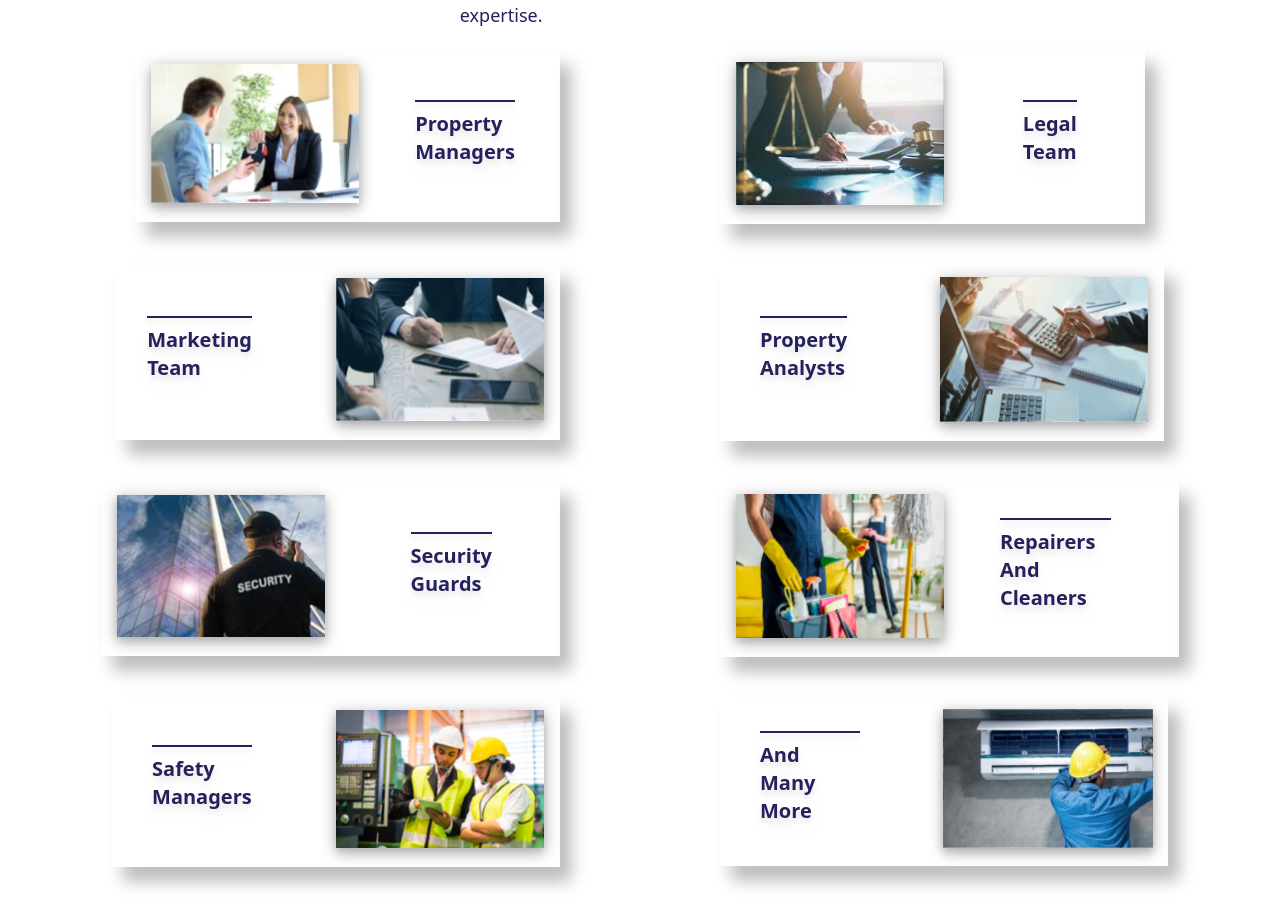
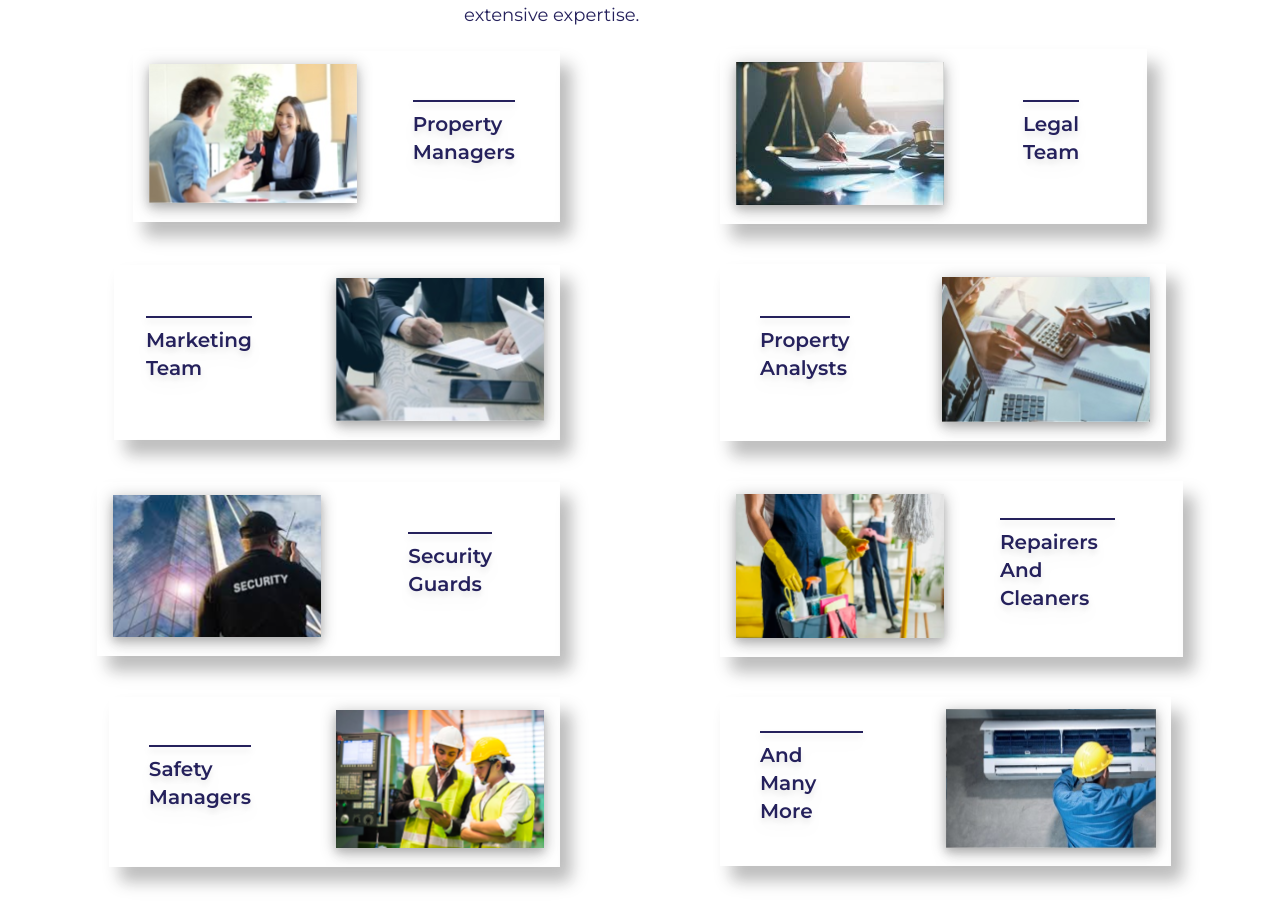
Before and after one commit to Sameekshaa999/AL-Madar-, a React (Create React App) app: page /about in a window 1280 px wide. Shown: the part 773-1692 px from the top of the page. Built offline with nearby package versions, Linux system fonts and the light colour scheme.

Commit message:
font issues

```diff
--- a/src/components/about/OurTeam.jsx
+++ b/src/components/about/OurTeam.jsx
@@ -11,7 +11,7 @@ import other from "../Zimages/other_staff.svg";
 
 const OurTeam = () => {
   return (
-    <div className="flex flex-col justify-center items-center my-10 font-Montserrat text-mpurple">
+    <div className="flex flex-col justify-center items-center my-10 font-montserrat text-mpurple">
       <div className="flex flex-col md:flex-row justify-center items-center">
         <div className="flex justify-start items-center mx-20 mb-7">
           <img src={stripes} alt="" className="h-10 md:h-20" />
@@ -19,7 +19,7 @@ const OurTeam = () => {
             Our <span className="text-mblue"> Team</span>
           </h2>
         </div>
-        <p className="font-Montserrat font-normal text-mpurple text-justify text-sm md:text-lg leading-loose inline-block w-3/5">
+        <p className=" font-normal text-mpurple text-justify text-sm md:text-lg leading-loose inline-block w-3/5">
           Al Madar is completely devoted to providing quality in all aspects of
           the Company's activities because of qualities such as clear vision and
           dedication to excellence. The company has a large staff that includes
@@ -33,7 +33,7 @@ const OurTeam = () => {
         <div className="flex justify-between items-center team-bg w-3/5 drop-shadow-lg hover:drop-shadow-2xl transition duration-200 transform hover:-translate-y-2">
           <img src={managers} alt="p" className="w-60" />
           <div className="mx-10">
-            <h1 className="border-t-2 border-mpurple font-Montserrat text-mpurple font-semibold text-xl py-2 mx-7 ml-0 lg:text-left  ">
+            <h1 className="border-t-2 border-mpurple  text-mpurple font-semibold text-xl py-2 mx-7 ml-0 lg:text-left  ">
               Property <br /> Managers{" "}
             </h1>
           </div>
@@ -41,7 +41,7 @@ const OurTeam = () => {
         <div className="flex flex-row-reverse md:flex-row justify-between items-center team-bg w-3/5 drop-shadow-lg hover:drop-shadow-2xl transition duration-200 transform hover:-translate-y-2">
           <img src={legal} alt="p" className="w-60" />
           <div className="mx-10">
-            <h1 className="border-t-2 border-mpurple font-Montserrat text-mpurple font-semibold text-xl py-2 mx-7 ml-0 lg:text-left  ">
+            <h1 className="border-t-2 border-mpurple  text-mpurple font-semibold text-xl py-2 mx-7 ml-0 lg:text-left  ">
               Legal <br /> Team{" "}
             </h1>
           </div>
@@ -52,7 +52,7 @@ const OurTeam = () => {
         <div className="flex flex-row md:flex-row-reverse justify-between items-center team-bg w-3/5 drop-shadow-lg hover:drop-shadow-2xl transition duration-200 transform hover:-translate-y-2">
           <img src={marketing} alt="p" className="w-60" />
           <div className="mx-10">
-            <h1 className="border-t-2 border-mpurple font-Montserrat text-mpurple font-semibold text-xl py-2 mx-7 ml-0 lg:text-left  ">
+            <h1 className="border-t-2 border-mpurple  text-mpurple font-semibold text-xl py-2 mx-7 ml-0 lg:text-left  ">
               Marketing <br /> Team{" "}
             </h1>
           </div>
@@ -60,7 +60,7 @@ const OurTeam = () => {
         <div className="flex flex-row-reverse justify-between items-center team-bg w-3/5 drop-shadow-lg hover:drop-shadow-2xl transition duration-200 transform hover:-translate-y-2">
           <img src={analysts} alt="p" className="w-60" />
           <div className="mx-10">
-            <h1 className="border-t-2 border-mpurple font-Montserrat text-mpurple font-semibold text-xl py-2 mx-7 ml-0 lg:text-left  ">
+            <h1 className="border-t-2 border-mpurple  text-mpurple font-semibold text-xl py-2 mx-7 ml-0 lg:text-left  ">
               Property <br /> Analysts{" "}
             </h1>
           </div>
@@ -71,7 +71,7 @@ const OurTeam = () => {
         <div className="flex justify-between items-center team-bg w-3/5 drop-shadow-lg hover:drop-shadow-2xl transition duration-200 transform hover:-translate-y-2">
           <img src={guards} alt="p" className="w-60" />
           <div className="mx-10">
-            <h1 className="border-t-2 border-mpurple font-Montserrat text-mpurple font-semibold text-xl py-2 mx-7 ml-0 lg:text-left  ">
+            <h1 className="border-t-2 border-mpurple  text-mpurple font-semibold text-xl py-2 mx-7 ml-0 lg:text-left  ">
               Security <br /> Guards{" "}
             </h1>
           </div>
@@ -79,7 +79,7 @@ const OurTeam = () => {
         <div className="flex flex-row-reverse md:flex-row justify-between items-center team-bg w-3/5 drop-shadow-lg hover:drop-shadow-2xl transition duration-200 transform hover:-translate-y-2">
           <img src={cleaners} alt="p" className="w-60" />
           <div className="mx-10">
-            <h1 className="border-t-2 border-mpurple font-Montserrat text-mpurple font-semibold text-xl py-2 mx-7 ml-0 lg:text-left  ">
+            <h1 className="border-t-2 border-mpurple  text-mpurple font-semibold text-xl py-2 mx-7 ml-0 lg:text-left  ">
               Repairers And <br /> Cleaners{" "}
             </h1>
           </div>
@@ -90,7 +90,7 @@ const OurTeam = () => {
         <div className="flex flex-row md:flex-row-reverse justify-between items-center team-bg w-3/5 drop-shadow-lg hover:drop-shadow-2xl transition duration-200 transform hover:-translate-y-2">
           <img src={safety} alt="p" className="w-60" />
           <div className="mx-10">
-            <h1 className="border-t-2 border-mpurple font-Montserrat text-mpurple font-semibold text-xl py-2 mx-7 ml-0 lg:text-left  ">
+            <h1 className="border-t-2 border-mpurple  text-mpurple font-semibold text-xl py-2 mx-7 ml-0 lg:text-left  ">
               Safety <br /> Managers
             </h1>
           </div>
@@ -98,7 +98,7 @@ const OurTeam = () => {
         <div className="flex flex-row-reverse  justify-between items-center team-bg w-3/5 drop-shadow-lg hover:drop-shadow-2xl transition duration-200 transform hover:-translate-y-2">
           <img src={other} alt="p" className="w-60" />
           <div className="mx-10">
-            <h1 className="border-t-2 border-mpurple font-Montserrat text-mpurple font-semibold text-xl py-2 mx-7 ml-0 lg:text-left  ">
+            <h1 className="border-t-2 border-mpurple  text-mpurple font-semibold text-xl py-2 mx-7 ml-0 lg:text-left  ">
               And Many <br /> More
             </h1>
           </div>
```
